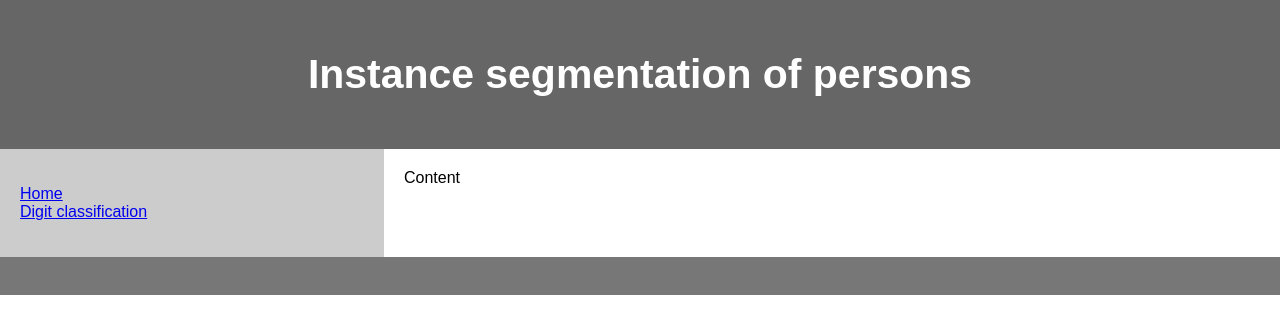
After one commit to ivan-kud/ml-service, a FastAPI app: template app/templates/person.html in a window 1280 px wide. The commit adds this page. Shown: the top 334 px of the page. Run offline with FastAPI, Linux system fonts and the light colour scheme; the template is opened without the code that fills it, so the values that code supplies are empty.

```diff
--- a/app/main.py
+++ b/app/main.py
@@ -2,31 +2,24 @@ from fastapi import FastAPI, Request, Form, File, UploadFile
 from fastapi.responses import HTMLResponse, FileResponse
 from fastapi.staticfiles import StaticFiles
 from fastapi.templating import Jinja2Templates
-# from torchvision.models import resnet50, ResNet50_Weights
 
 from app import utils
 
 
 app = FastAPI()
 
-templates = Jinja2Templates(directory="app/templates")
-app.mount("/static", StaticFiles(directory="app/static"), name="static")
-
-
-# Initialize weights, transforms and model
-# weights = ResNet50_Weights.DEFAULT
-# preprocess_image = weights.transforms()
-# model = resnet50(weights=weights)
+templates = Jinja2Templates(directory='app/templates')
+app.mount('/static', StaticFiles(directory='app/static'), name='static')
 
 
 @app.get('/', response_class=HTMLResponse)
 def read_home(request: Request):
-    return templates.TemplateResponse("index.html", {"request": request})
+    return templates.TemplateResponse('index.html', {'request': request})
 
 
 @app.get('/digit', response_class=HTMLResponse)
 def read_digit(request: Request):
-    return templates.TemplateResponse("digit.html", {"request": request})
+    return templates.TemplateResponse('digit.html', {'request': request})
 
 
 @app.post('/digit', response_class=HTMLResponse)
@@ -38,39 +31,14 @@ def predict_digit(request: Request, img: str = Form()):
     model = utils.digit_models['convl4fconn1']
     proba, label = utils.predict_digit(model, image_tensor)
 
-    return templates.TemplateResponse("digit.html", {"request": request,
-                                                     'message': (proba, label),
-                                                     'image': img})
+    return templates.TemplateResponse('digit.html', {
+        'request': request,
+        'output1': f'Label: {label}',
+        'output2': f'Confidence: {100*proba:.2f} %',
+        'image': img,
+    })
 
 
-# def preprocess_image(img_mx_array, model, thresh=0.5):
-#     # Preprocess an image
-#     img_mx_array, img_np_array = gluoncv.data.transforms.presets.rcnn.transform_test(img_mx_array)
-#
-#     # Inference
-#     ids, scores, bboxes, masks = [x[0].asnumpy() for x in model(img_mx_array)]
-#
-#     # Filter by person id
-#     person_id = model.classes.index('person')
-#     scores = scores[ids[:, 0] == person_id, :]
-#     bboxes = bboxes[ids[:, 0] == person_id, :]
-#     masks = masks[ids[:, 0] == person_id, :, :]
-#     ids = ids[ids[:, 0] == person_id, :]
-#
-#     # Paint segmentation mask on images directly
-#     width, height = img_np_array.shape[1], img_np_array.shape[0]
-#     masks, _ = gluoncv.utils.viz.expand_mask(masks, bboxes, (width, height), scores, thresh)
-#     out_img_np_array = gluoncv.utils.viz.plot_mask(img_np_array, masks)
-#
-#     # Make a Figure and add it to canvas
-#     dpi = 80
-#     figsize = (out_img_np_array.shape[1] / float(dpi), out_img_np_array.shape[0] / float(dpi))
-#     fig = Figure(figsize=figsize, dpi=dpi)
-#     ax = fig.add_axes([0, 0, 1, 1])
-#     ax.axis('off')
-#
-#     # Paint bboxes, scores and classes on images directly
-#     ax = gluoncv.utils.viz.plot_bbox(out_img_np_array, bboxes, scores, ids, thresh,
-#                                      model.classes, ax=ax, linewidth=2.0, fontsize=8)
-#
-#     fig.savefig('image.png')
+@app.get('/person', response_class=HTMLResponse)
+def read_person(request: Request):
+    return templates.TemplateResponse('person.html', {'request': request})
--- /dev/null
+++ b/app/static/css/styles.css
@@ -0,0 +1,64 @@
+body {
+  margin: 0;
+  padding: 0;
+  font-family: Arial, Helvetica, sans-serif;
+}
+
+/* Style the header */
+header {
+  padding: 10px;
+  background-color: #666;
+  text-align: center;
+  font-size: 35px;
+  color: white;
+}
+
+/* Create two columns/boxes that floats next to each other */
+nav {
+  box-sizing: border-box;
+  float: left;
+  width: 30%;
+  padding: 20px;
+  background: #ccc;
+}
+
+/* Style the list inside the menu */
+nav ul {
+  list-style-type: none;
+  padding: 0;
+}
+
+article {
+  box-sizing: border-box;
+  float: left;
+  width: 70%;
+  padding: 20px;
+  background-color: white;
+}
+
+/* Clear floats after the columns */
+section::after {
+  content: "";
+  display: table;
+  clear: both;
+}
+
+/* Style the footer */
+footer {
+  background-color: #777;
+  padding: 10px;
+  text-align: center;
+  color: white;
+}
+
+/* Responsive layout - makes the two columns/boxes stack on top of each other instead of next to each other, on small screens */
+@media (max-width: 600px) {
+  nav, article {
+    width: 100%;
+    height: auto;
+  }
+}
+
+.output {
+  font-family: monospace;
+}
--- /dev/null
+++ b/app/templates/base.html
@@ -0,0 +1,32 @@
+<!DOCTYPE html>
+<html lang="en">
+
+<head>
+    <meta charset="UTF-8">
+    <meta name="viewport" content="width=device-width, initial-scale=1.0">
+    <title>{% block title %}{% endblock %}</title>
+    <link rel="icon" type="image/x-icon" href="{{ url_for('static', path='/images/favicon.ico') }}">
+    <link rel="stylesheet" type="text/css" href="{{ url_for('static', path='/css/styles.css') }}">
+</head>
+
+<body>
+    <header>
+        {% block header %}{% endblock %}
+    </header>
+
+    <section>
+        {% include 'navigation.html' %}
+
+        <article>
+            {% block page_content %}{% endblock %}
+        </article>
+    </section>
+
+    <footer>
+        &nbsp{% block footer %}{% endblock %}
+    </footer>
+
+    {% block scripts %}{% endblock %}
+</body>
+
+</html>
--- /dev/null
+++ b/app/templates/navigation.html
@@ -0,0 +1,6 @@
+<nav>
+    <ul>
+        <li><a href="/">Home</a></li>
+        <li><a href="/digit">Digit classification</a></li>
+    </ul>
+</nav>
--- /dev/null
+++ b/app/templates/person.html
@@ -0,0 +1,9 @@
+{% extends 'base.html' %}
+
+{% block title %}Persons segmentation{% endblock %}
+
+{% block header %}<h3>Instance segmentation of persons</h3>{% endblock %}
+
+{% block page_content %}
+Content
+{% endblock %}
--- a/requirements.txt
+++ b/requirements.txt
@@ -5,5 +5,5 @@ uvicorn[standard]
 python-multipart
 jinja2
 Pillow
-torch
+torch>=1.13.0,<1.14.0
 torchvision>=0.14.0,<0.15.0
```
Also changed, not shown: app/static/js/digit.js (+6 -3 lines), app/templates/digit.html (+9 -14 lines), app/templates/index.html (+10 -10 lines), 1 other file.
